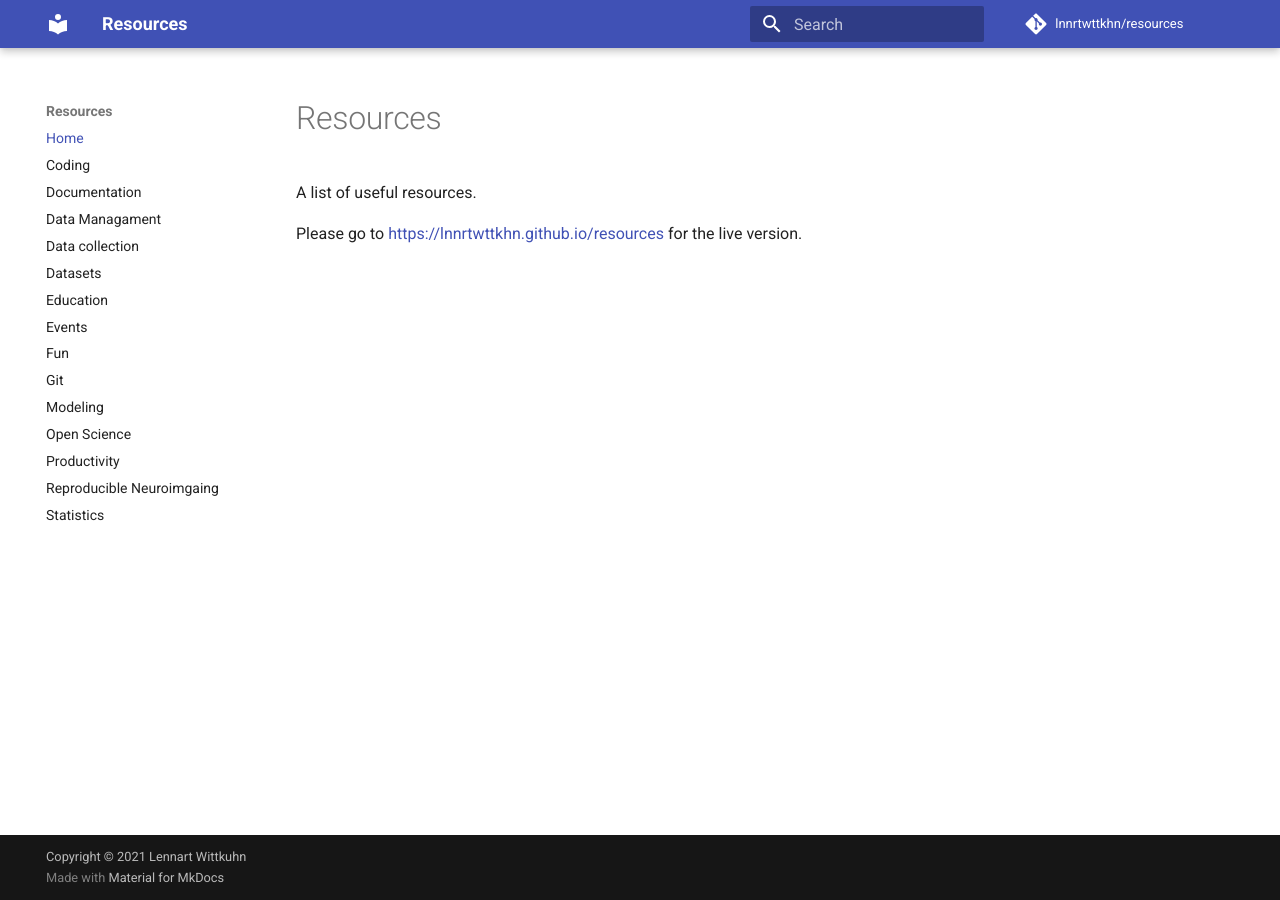
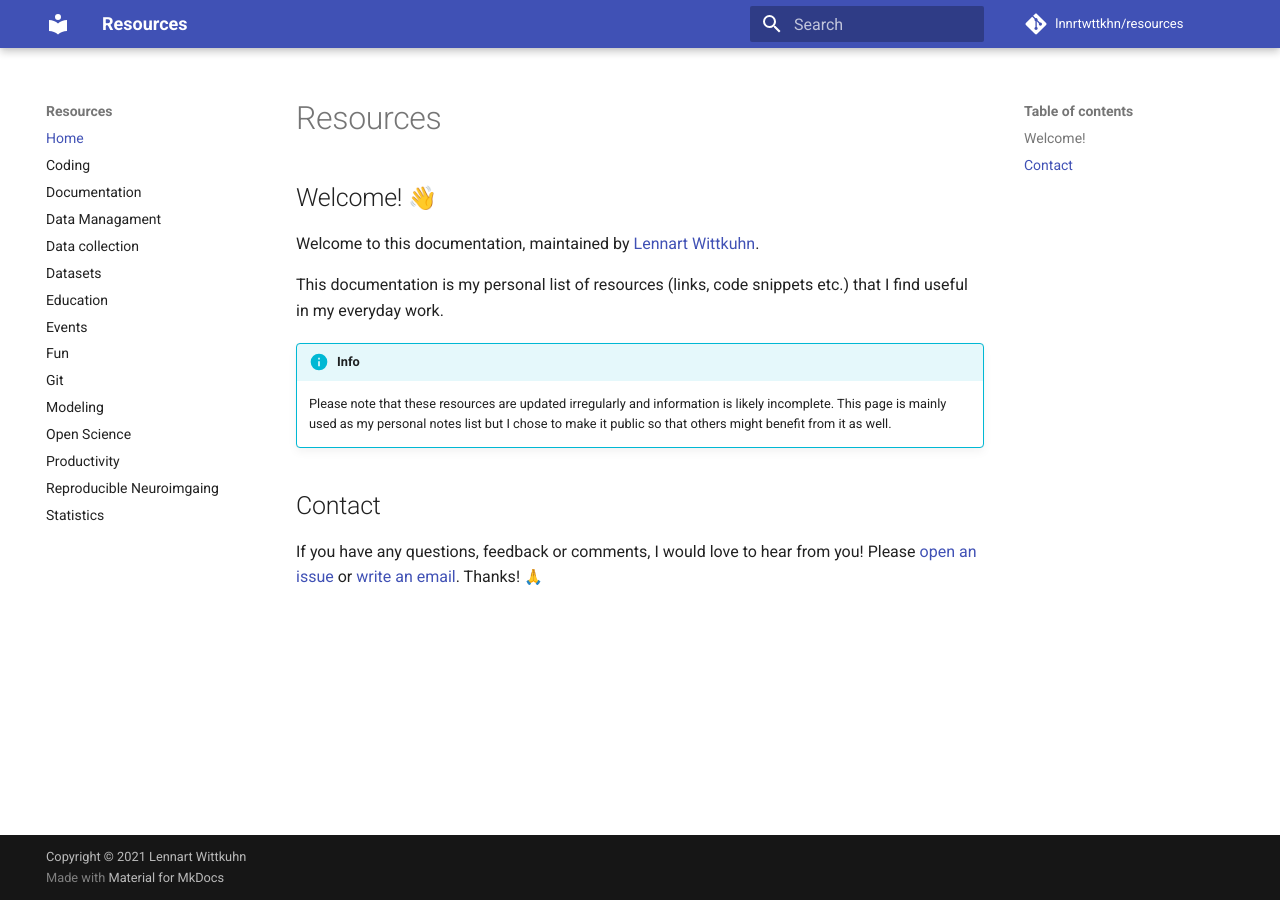
Before and after one commit to lnnrtwttkhn/resources, an MkDocs documentation site: the page built from docs/index.md, in a window 1280 px wide. Built offline with MkDocs 1.6.1 and Material for MkDocs 9.7.7, drawn with Linux system fonts in a browser that asks for light colours; emoji names are drawn with the system emoji font; comment, search, counter and statistics services are not loaded.

Commit message:
add welcome information to home

```diff
--- a/docs/index.md
+++ b/docs/index.md
@@ -1,5 +1,18 @@
 # Resources
 
-A list of useful resources.
+## Welcome! :wave:
 
-Please go to https://lnnrtwttkhn.github.io/resources for the live version.
+Welcome to this documentation, maintained by [Lennart Wittkuhn](https://lennartwittkuhn.com/).
+
+This documentation is my personal list of resources (links, code snippets etc.) that I find useful in my everyday work.
+
+!!! info
+    Please note that these resources are updated irregularly and information is likely incomplete.
+    This page is mainly used as my personal notes list but I chose to make it public so that others might benefit from it as well.
+
+
+## Contact
+
+If you have any questions, feedback or comments, I would love to hear from you!
+Please [open an issue](https://github.com/lnnrtwttkhn/resources/issues/new) or [write an email](mailto:wittkuhn@mpib-berlin.mpg.de).
+Thanks! :pray:
```
